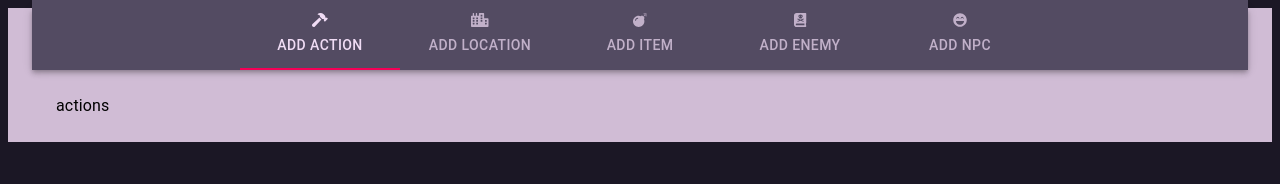
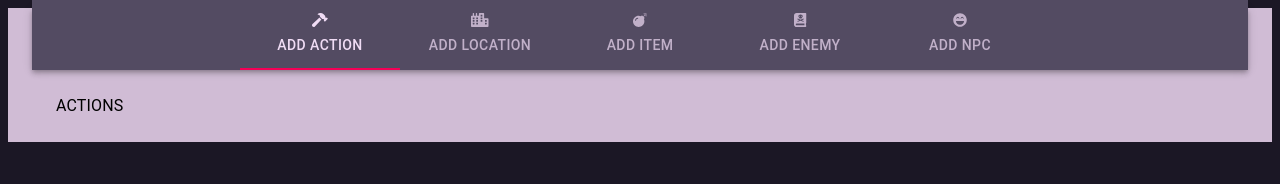
Before and after one commit to thinnkeeper/innkeeper-website, a React (Create React App) app: page / in a window 1280 px wide. Shown: the top 184 px of the page. Built offline with nearby package versions, Linux system fonts and the light colour scheme.

Commit message:
:art: dividing pages into files

```diff
--- a/src/components/Page/index.tsx
+++ b/src/components/Page/index.tsx
@@ -1,19 +1,20 @@
 import React from 'react';
 // import { Box, Typography } from '@material-ui/core';
 // import { colors } from '../shared/colors';
+import { Actions, Enemies, Items, Locations, NPCs } from './pages';
 
 const choosePage = (content: string) => {
 	switch (content) {
 		case 'addActions':
-			return 'actions';
+			return <Page.Actions />;
 		case 'addLocation':
-			return 'locations';
+			return <Page.Locations />;
 		case 'addItem':
-			return 'item';
+			return <Page.Items />;
 		case 'addEnemy':
-			return 'enemy';
+			return <Page.Enemies />;
 		case 'addNPC':
-			return 'npc';
+			return <Page.NPCs />;
 		default:
 			return 'home';
 	}
@@ -24,3 +25,9 @@ export default function Page(props: any) {
 
 	return <div>{choosePage(content)}</div>;
 }
+
+Page.Actions = Actions;
+Page.Locations = Locations;
+Page.Items = Items;
+Page.Enemies = Enemies;
+Page.NPCs = NPCs;
--- /dev/null
+++ b/src/components/Page/pages/Actions.tsx
@@ -0,0 +1,7 @@
+import React from 'react';
+// import { Box, Typography } from '@material-ui/core';
+// import { colors } from '../shared/colors';
+
+export default function Actions(props: any) {
+	return <div>ACTIONS</div>;
+}
--- /dev/null
+++ b/src/components/Page/pages/Enemies.tsx
@@ -0,0 +1,7 @@
+import React from 'react';
+// import { Box, Typography } from '@material-ui/core';
+// import { colors } from '../shared/colors';
+
+export default function Enemies(props: any) {
+	return <div>ENEMIES</div>;
+}
--- /dev/null
+++ b/src/components/Page/pages/Items.tsx
@@ -0,0 +1,7 @@
+import React from 'react';
+// import { Box, Typography } from '@material-ui/core';
+// import { colors } from '../shared/colors';
+
+export default function Items(props: any) {
+	return <div>ITEMS</div>;
+}
--- /dev/null
+++ b/src/components/Page/pages/Locations.tsx
@@ -0,0 +1,7 @@
+import React from 'react';
+// import { Box, Typography } from '@material-ui/core';
+// import { colors } from '../shared/colors';
+
+export default function Locations(props: any) {
+	return <div>LOCATIONS</div>;
+}
--- /dev/null
+++ b/src/components/Page/pages/NPCs.tsx
@@ -0,0 +1,7 @@
+import React from 'react';
+// import { Box, Typography } from '@material-ui/core';
+// import { colors } from '../shared/colors';
+
+export default function NPCs(props: any) {
+	return <div>NPCs</div>;
+}
--- /dev/null
+++ b/src/components/Page/pages/index.tsx
@@ -0,0 +1,7 @@
+import Actions from './Actions';
+import Enemies from './Enemies';
+import Items from './Items';
+import Locations from './Locations';
+import NPCs from './NPCs';
+
+export { Actions, Enemies, Items, Locations, NPCs };
```
